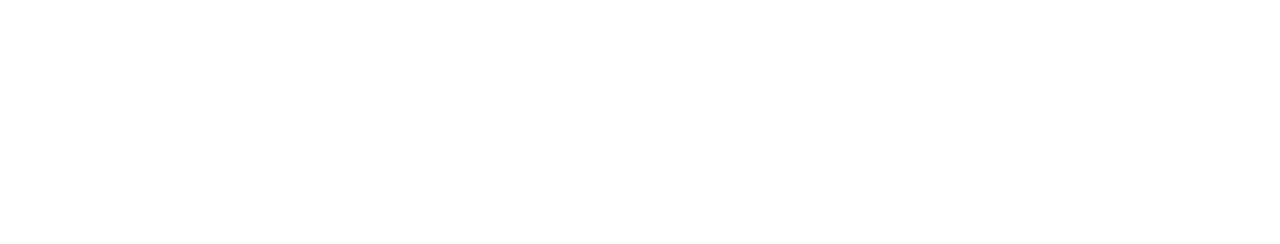
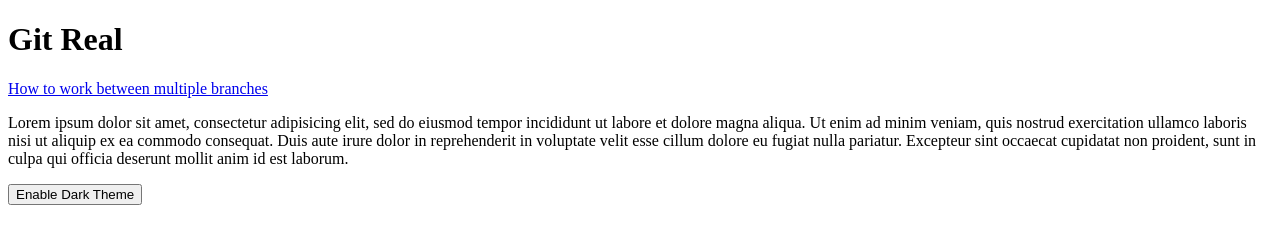
Before and after one commit to mlaw-nycda/gitReal, a plain HTML site: page index.html in a window 1280 px wide. Drawn offline with Linux system fonts and the light colour scheme.

Commit message:
applied last weeks changes

```diff
--- a/index.html
+++ b/index.html
@@ -4,6 +4,9 @@
 		<title>Git Real Project</title>
 	</head>
 	<body>
-
+		<h1>Git Real</h1>
+		<a href="branching">How to work between multiple branches</a>
+		<p>Lorem ipsum dolor sit amet, consectetur adipisicing elit, sed do eiusmod tempor incididunt ut labore et dolore magna aliqua. Ut enim ad minim veniam, quis nostrud exercitation ullamco laboris nisi ut aliquip ex ea commodo consequat. Duis aute irure dolor in reprehenderit in voluptate velit esse cillum dolore eu fugiat nulla pariatur. Excepteur sint occaecat cupidatat non proident, sunt in culpa qui officia deserunt mollit anim id est laborum.</p>
+		<button>Enable Dark Theme</button>
 	</body>
 </html>
```
